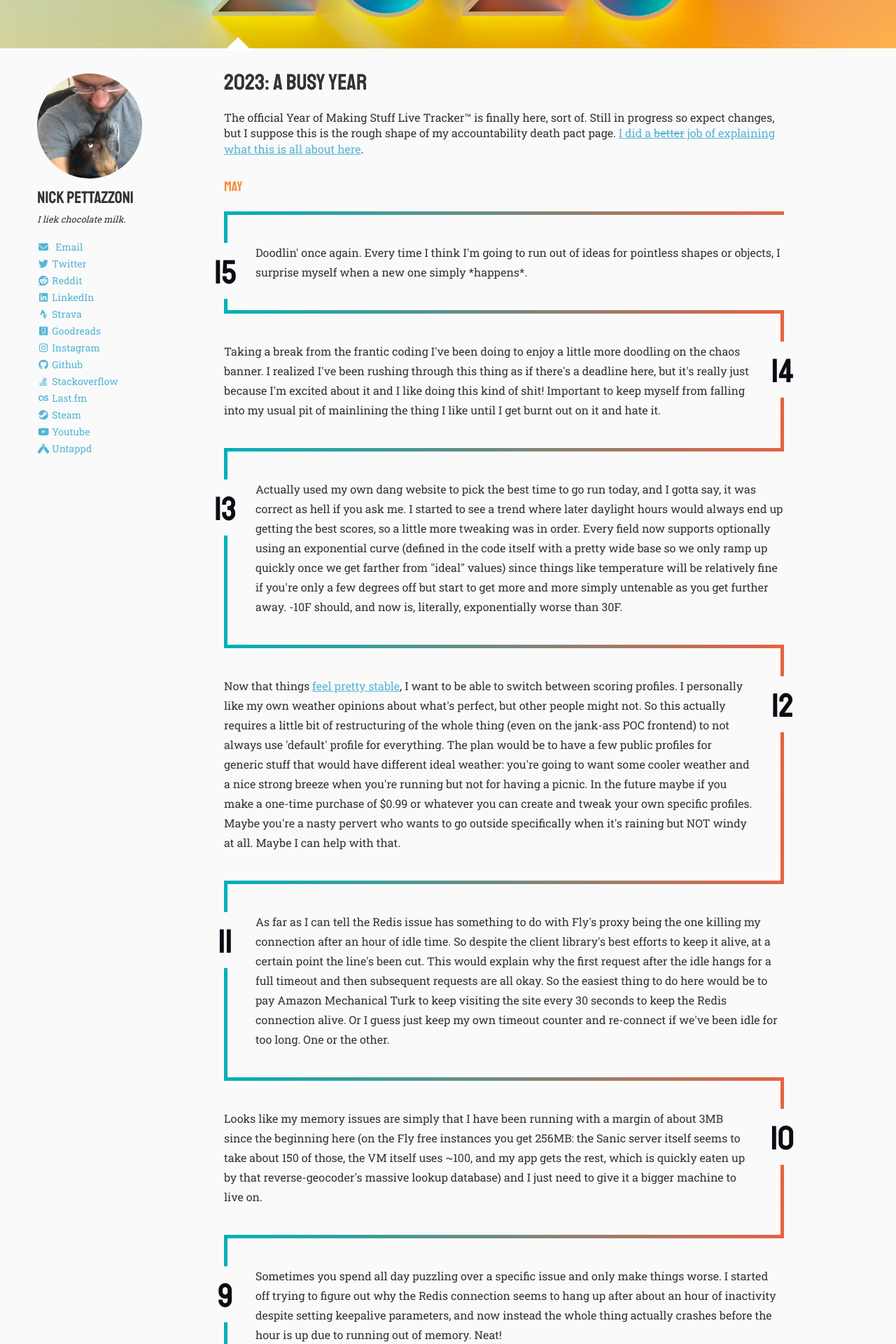
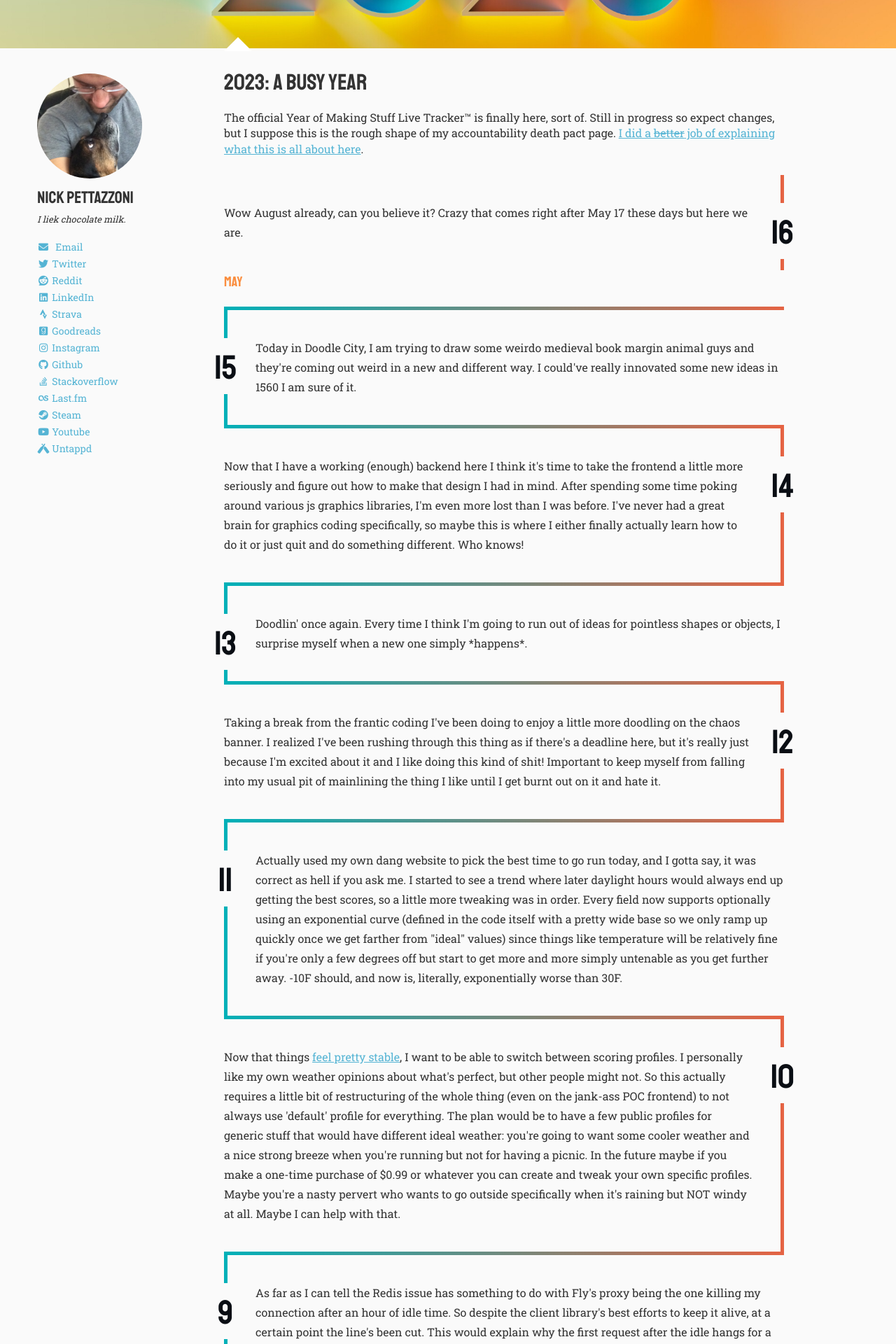
Before and after one commit to pettazz/pettazz.com, a Jekyll site: the page built from 2023/index.md, in a window 1280 px wide. Shown: the part 352-2272 px from the top of the page at 70% size. Built offline with Jekyll 4.4.1, drawn with Linux system fonts in a browser that asks for light colours; nearby versions of some CDN libraries.

Commit message:
i guess i had some stuff left here might as well put it in

```diff
--- a/2023/index.md
+++ b/2023/index.md
@@ -11,7 +11,17 @@ The official Year of Making Stuff Live Tracker™ is finally here, sort of. Stil
 
 <div class="timeline current">
 
+  <p>Wow August already, can you believe it? Crazy that comes right after May 17 these days but here we are. </p>
+
+</div>
+
+<div class="timeline full-17">
+
   <h1><small>May</small></h1>
+
+  <p>Today in Doodle City, I am trying to draw some weirdo medieval book margin animal guys and they're coming out weird in a new and different way. I could've really innovated some new ideas in 1560 I am sure of it.</p>
+
+  <p>Now that I have a working (enough) backend here I think it's time to take the frontend a little more seriously and figure out how to make that design I had in mind. After spending some time poking around various js graphics libraries, I'm even more lost than I was before. I've never had a great brain for graphics coding specifically, so maybe this is where I either finally actually learn how to do it or just quit and do something different. Who knows!</p>
 
   <p>Doodlin' once again. Every time I think I'm going to run out of ideas for pointless shapes or objects, I surprise myself when a new one simply *happens*.</p>
 
--- a/assets/css/timeline.scss
+++ b/assets/css/timeline.scss
@@ -13,7 +13,7 @@ div.timeline {
   margin: auto;
 
   &.current{
-    counter-reset: dayofmonth 16;
+    counter-reset: dayofmonth 17;
   }
 
   &.full-31{
```
